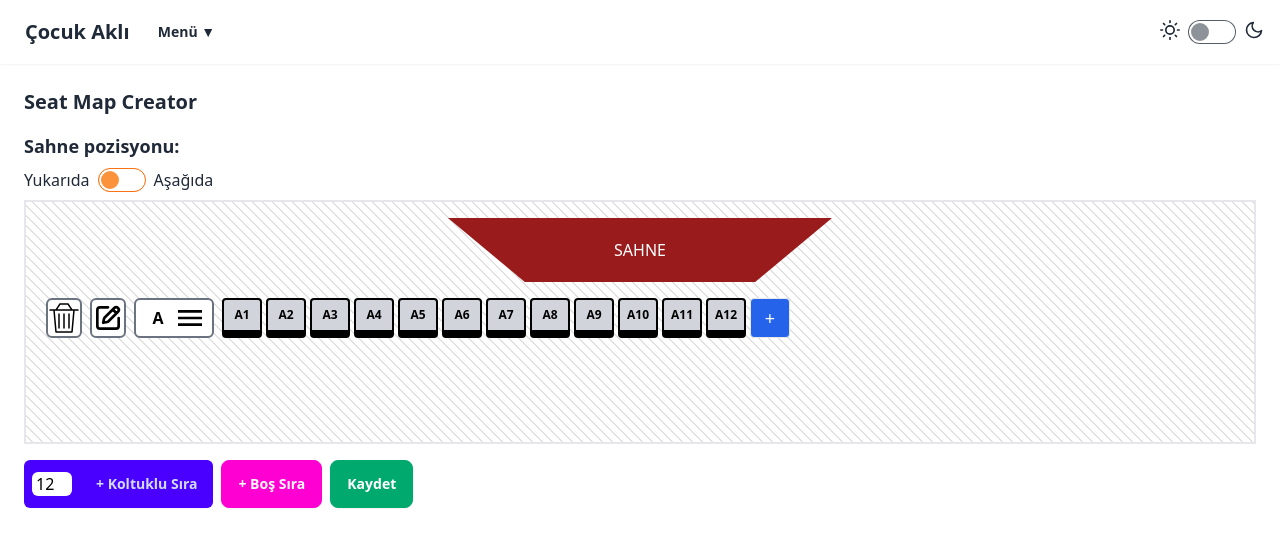
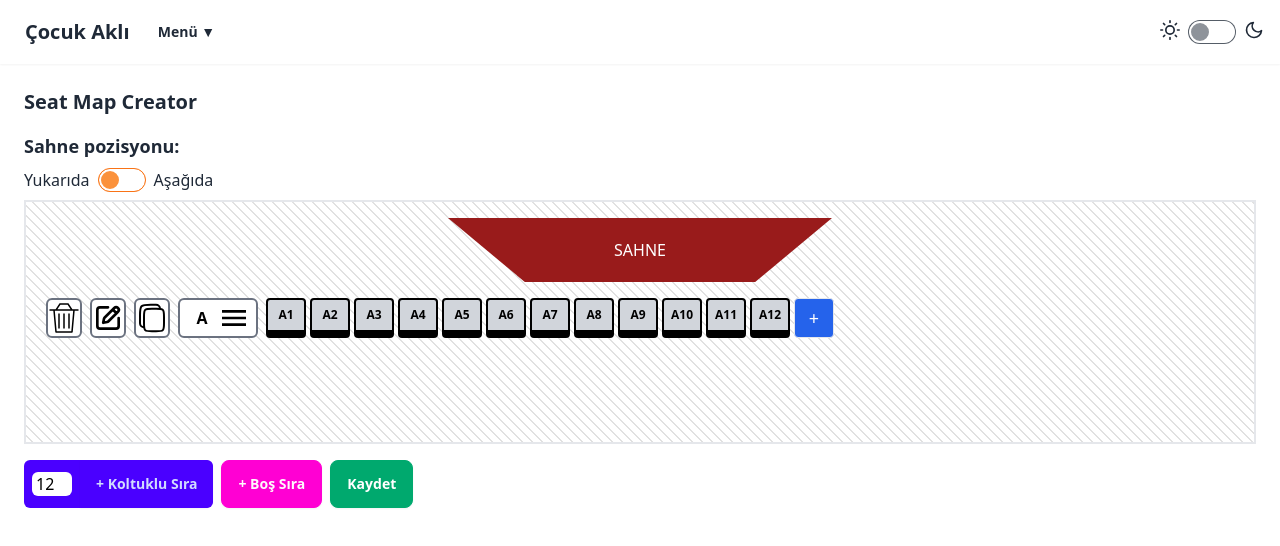
Before and after one commit to azamatbagatov666/EnBilet, a Next.js app: page /account/venues/designSeats/1 in a window 1280 px wide. Both pictures are taken after a click on the button "+ Koltuklu Sıra". Shown: the top 546 px of the page. Built offline with nearby package versions, Linux system fonts and the light colour scheme.

Commit message:
seat designer, copy row feature added

```diff
--- a/src/app/account/venues/designSeats/[id]/page.tsx
+++ b/src/app/account/venues/designSeats/[id]/page.tsx
@@ -24,6 +24,7 @@
     addCellToLeft,
     updateStageLocation,
     toggleHandicappedSeat,
+    copyRow,
   } = useSeatMapCreator();
 
   const [numberOfSeats, SetNumberOfSeats] = useState<number>(12);
@@ -94,6 +95,7 @@
                                 renumerateFromCell={renumerateFromCell}
                                 addCellToLeft={addCellToLeft}
                                 toggleHandicappedSeat={toggleHandicappedSeat}
+                                copyRow={copyRow}
                                 totalRows={rows.length}
                               />
                             </div>
--- a/src/components/seatMap/Cell.tsx
+++ b/src/components/seatMap/Cell.tsx
@@ -217,7 +217,7 @@
                     }}
                   >
                     <a className="flex justify-between">
-                      <span>Engelli Koltuğu</span>{" "}
+                      <span>Engelli Koltuğu</span>
                       {isHandicapped && (
                         <span className="font-bold text-[25px] text-green-500">
                           {"\u2713"}
@@ -298,7 +298,7 @@
                       value="up"
                       checked={selectedIncrement === "up"}
                       onChange={(e) => setSelectedIncrement("up")}
-                    />{" "}
+                    />
                     Artarak
                   </label>
                   <br />
@@ -308,7 +308,7 @@
                       value="down"
                       checked={selectedIncrement === "down"}
                       onChange={(e) => setSelectedIncrement("down")}
-                    />{" "}
+                    />
                     Azalarak
                   </label>
                 </div>
--- a/src/components/seatMap/Row.tsx
+++ b/src/components/seatMap/Row.tsx
@@ -11,6 +11,7 @@
   toggleCell: (cellId: string) => void;
   toggleHandicappedSeat: (cellId: string) => void;
   addCellToEnd: (rowId: string) => void;
+  copyRow: (rowId: string) => void;
 
   deleteRow: (id: string) => void;
   deleteTheCell: (cellId: string) => void;
@@ -37,6 +38,7 @@
   updateRowLabel,
   renumerateFromCell,
   addCellToLeft,
+  copyRow,
   toggleHandicappedSeat,
 }: Props) {
   const [renameOpen, setRenameOpen] = useState(false);
@@ -44,22 +46,17 @@
 
   const [formError, setFormError] = useState("");
 
-
   const handleSave = () => {
     if (desiredLabel != "") {
       const success = updateRowLabel(row.id, desiredLabel);
-      console.log(success)
+      console.log(success);
       if (!success) {
-      setRenameOpen(false);
-
+        setRenameOpen(false);
+      } else {
+        setFormError("Bu isimde bir sıra zaten bulunmaktadır.");
       }
-      else {
-        setFormError("Bu isimde bir sıra zaten bulunmaktadır.")
-      }
-    }
-    else {
-        setFormError("Sıra ismi boş olamaz.")
-
+    } else {
+      setFormError("Sıra ismi boş olamaz.");
     }
   };
 
@@ -101,13 +98,36 @@
           </svg>
         </button>
       </div>
+      <div className="tooltip inline-flex" data-tip="Sırayı Kopyala">
+        <button
+          onClick={() => {copyRow(row.id)}}
+          className="  hover:bg-red-500 rounded-md duration-200 border-gray-500 hover:border-black border-2 min-w-8 min-h-10 bg-white"
+        >
+          <svg
+            viewBox="0 0 24 24"
+            className="size-8"
+            fill="none"
+          >
+              <path
+                d="M6 11C6 8.17157 6 6.75736 6.87868 5.87868C7.75736 5 9.17157 5 12 5H15C17.8284 5 19.2426 5 20.1213 5.87868C21 6.75736 21 8.17157 21 11V16C21 18.8284 21 20.2426 20.1213 21.1213C19.2426 22 17.8284 22 15 22H12C9.17157 22 7.75736 22 6.87868 21.1213C6 20.2426 6 18.8284 6 16V11Z"
+                stroke="#000000"
+                strokeWidth="1.5"
+              ></path>
+              <path
+                d="M6 19C4.34315 19 3 17.6569 3 16V10C3 6.22876 3 4.34315 4.17157 3.17157C5.34315 2 7.22876 2 11 2H15C16.6569 2 18 3.34315 18 5"
+                stroke="#000000"
+                strokeWidth="1.5"
+              ></path>
+          </svg>
+        </button>
+      </div>
       <div className="tooltip inline-flex" data-tip="Sırayı Taşı">
         <div
           {...dragHandleProps}
           className="hover:bg-red-500 text-black bg-white duration-200 cursor-move font-bold w-20 h-10 flex justify-center items-center border-2 border-gray-500 rounded-md !px-4"
         >
           <div className="!min-w-8">
-            {" "}
+
             {row.type != "empty" && <span>{row.label}</span>}
           </div>
           <svg className="!min-w-8" viewBox="0 0 512 512">
@@ -188,7 +208,7 @@
                 >
                   Değiştir
                 </button>
-                                <div className={" font-bold text-red-500 px-1"}>
+                <div className={" font-bold text-red-500 px-1"}>
                   {formError}
                 </div>
               </div>
--- a/src/hooks/useSeatMapCreator.ts
+++ b/src/hooks/useSeatMapCreator.ts
@@ -112,6 +112,36 @@
 
     return hasDuplicate;
   }
+
+  function copyRow(rowId: string) {
+  setSeatMap((prev) => {
+    const rowIndex = prev.rows.findIndex((r) => r.id === rowId);
+    if (rowIndex === -1) return prev;
+
+    const sourceRow = prev.rows[rowIndex];
+    if (sourceRow.type !== "seated") return prev;
+
+    const newLabel = getNextRowLabel(prev.rows);
+
+    const copiedRow: SeatRow = {
+      ...sourceRow,
+      id: crypto.randomUUID(),
+      label: newLabel,
+      cells: sourceRow.cells.map((cell) => ({
+        ...cell,
+        id: crypto.randomUUID(),
+      })),
+    };
+
+    const newRows = [...prev.rows];
+    newRows.splice(rowIndex + 1, 0, copiedRow);
+
+    return {
+      ...prev,
+      rows: newRows.map((r, i) => ({ ...r, order: i })),
+    };
+  });
+}
 
   /* ---------------- CELLS ---------------- */
 
@@ -367,7 +397,7 @@
     renumerateFromCell,
     addCellToLeft,
     updateStageLocation,
-
+    copyRow,
     toggleHandicappedSeat,
   };
 }
```
